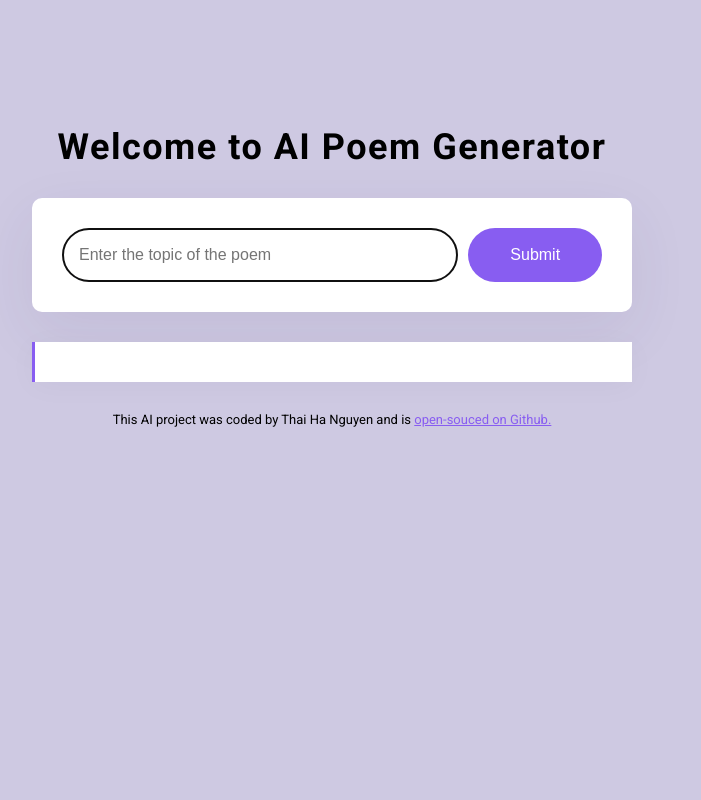
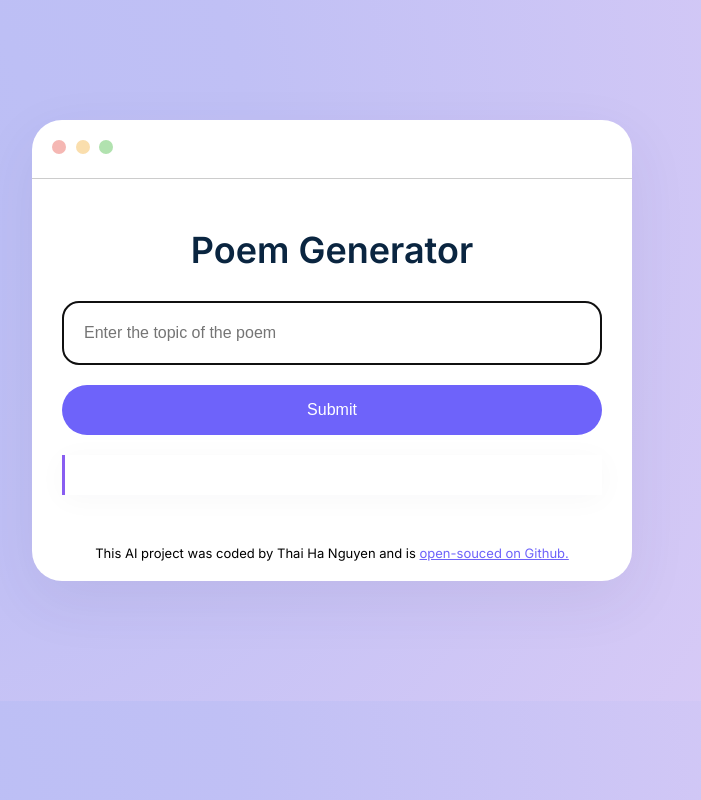
Before and after one commit to thaihanguyen98/ai-poem-generator, a plain HTML site: page index.html in a window 1280 px wide. Shown: the whole page, without its empty margins (308-1009 px from the left). Drawn offline with nearby package versions, Linux system fonts and the light colour scheme.

Commit message:
Update styling

```diff
--- a/index.html
+++ b/index.html
@@ -7,8 +7,10 @@
     <link rel="stylesheet" href="src/style.css" />
     <link rel="preconnect" href="https://fonts.googleapis.com" />
     <link rel="preconnect" href="https://fonts.gstatic.com" crossorigin />
+    <link rel="preconnect" href="https://fonts.googleapis.com" />
+    <link rel="preconnect" href="https://fonts.gstatic.com" crossorigin />
     <link
-      href="https://fonts.googleapis.com/css2?family=Roboto:wght@100;300;400;500;700;900&family=Space+Mono:wght@400;700&display=swap"
+      href="https://fonts.googleapis.com/css2?family=Inter:wght@100;200;300;400;500;600;700&display=swap"
       rel="stylesheet"
     />
     <script src="https://cdn.jsdelivr.net/npm/axios@1.1.2/dist/axios.min.js"></script>
@@ -16,8 +18,14 @@
   </head>
   <body>
     <div class="container">
+      <div class="form-card">
         <header>
-        <h1>Welcome to AI Poem Generator</h1>
+          <div class="circles">
+            <span class="dot red"></span>
+            <span class="dot yellow"></span>
+            <span class="dot green"></span>
+          </div>
+          <h1>Poem Generator</h1>
         </header>
         <main>
           <form id="poem-generator-form">
@@ -34,6 +42,7 @@
           </form>
           <div class="poem" id="poem"></div>
         </main>
+      </div>
       <footer>
         This AI project was coded by Thai Ha Nguyen and is
         <a
--- a/src/style.css
+++ b/src/style.css
@@ -1,58 +1,71 @@
 body {
-  background: rgb(206, 201, 226);
-  font-family: "Roboto";
-}
+  background: radial-gradient(
+    circle at 10% 20%,
+    rgb(186, 190, 245) 0%,
+    rgb(192, 192, 245) 33.1%,
+    rgb(218, 203, 246) 90%
+  );
 
-a {
-  color: #885df1;
-}
-
-.container {
+  font-family: "Inter";
   margin: 120px auto;
   max-width: 600px;
 }
 
+a {
+  color: #6e63fa;
+}
+
+.container {
+  background-color: white;
+  box-shadow: 0px 20px 60px rgba(65, 50, 100, 0.08);
+  border-radius: 30px;
+}
+form {
+  padding: 0 30px;
+}
 h1 {
   text-align: center;
   font-size: 36px;
   font-weight: 600;
   line-height: 1.5;
-  letter-spacing: 1.5px;
+  color: #0a2540;
+  padding-top: 20px;
 }
 
 form {
-  padding: 30px;
-  background-color: white;
+  display: flex;
+  flex-direction: column;
+}
 
-  box-shadow: 0px 20px 60px rgba(65, 50, 100, 0.08);
-  border-radius: 10px;
-  display: flex;
-  margin-bottom: 30px;
+.instructions:focus {
+  border: 2px solid #dcdaff;
 }
 
 .instructions {
-  padding: 16px;
-  border: 1px solid rgba(39, 33, 66, 0.5);
-  width: 80%;
+  padding: 20px;
+  margin-bottom: 20px;
+  border: 1px solid #ccc;
+  border-radius: 16px;
+  height: 20px;
   font-size: 16px;
-  border-radius: 50px;
-  line-height: 20px;
-  color: #272044;
+  line-height: 1.5;
+  font-weight: 400;
 }
 
 .submit-button {
-  margin-left: 10px;
-  background: #885df1;
+  background: #6e63fa;
   border: none;
   color: white;
-  width: 150px;
   font-size: 16px;
   border-radius: 50px;
-  padding: 14px 24px;
+  padding: 16px 24px;
   cursor: pointer;
+  width: 100%;
+  margin-bottom: 10px;
 }
 
 .poem {
+  margin: 10px 30px;
   font-size: 16px;
   background-color: #fff;
   padding: 20px;
@@ -65,4 +78,31 @@ footer {
   text-align: center;
   font-size: 13px;
   margin-top: 30px;
+  padding: 20px;
 }
+
+.circles {
+  border-bottom: 1px solid #ccc;
+  padding: 20px 0 0 20px;
+}
+
+.dot {
+  height: 14px;
+  width: 14px;
+  border-radius: 50%;
+  display: inline-block;
+  margin-right: 5px;
+  margin-bottom: 20px;
+}
+
+.red {
+  background-color: #f5b7b3;
+}
+
+.yellow {
+  background-color: #fadead;
+}
+
+.green {
+  background-color: #b1e2af;
+}
```
Lines whose indentation alone changed are shown as unchanged.
